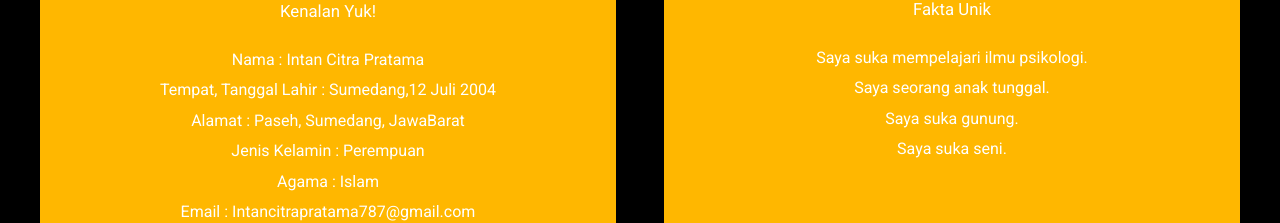
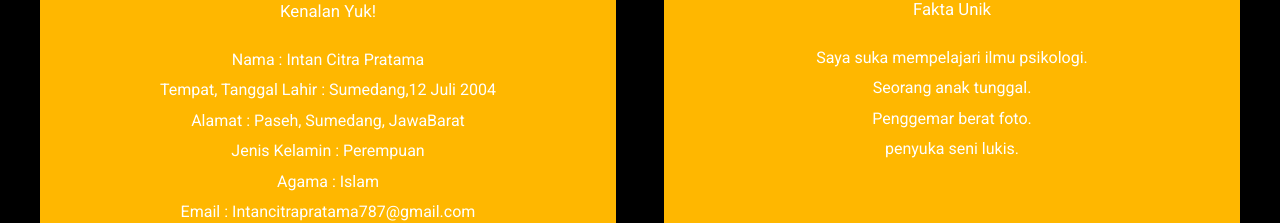
Before and after one commit to IntanCitraPratama/Biodata, a plain HTML site: page index.html in a window 1280 px wide. Shown: the part 1169-1392 px from the top of the page. Drawn offline with Linux system fonts and the light colour scheme.

Commit message:
Update index.html

```diff
--- a/index.html
+++ b/index.html
@@ -84,9 +84,9 @@
                     </div>
                     <h4><span>Fakta Unik</span></h4>
                     <p> Saya suka mempelajari ilmu psikologi.</p>
-                    <p> Saya seorang anak tunggal.</p>
-                    <p> Saya suka gunung.</p>
-                    <p> Saya suka seni.</p>
+                    <p> Seorang anak tunggal.</p>
+                    <p> Penggemar berat foto.</p>
+                    <p> penyuka seni lukis.</p>
 
                  </div>
 
```
